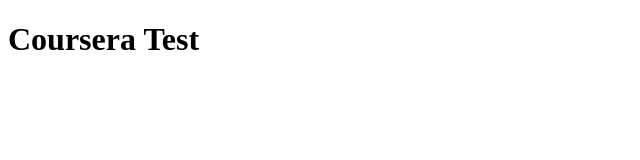
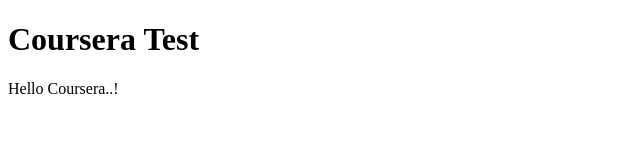
Before and after one commit to Chandoo0/coursera-test, a plain HTML site: page site/index.html in a window 1280 px wide. Shown: the whole page, without its empty margins (0-640 px from the left). Drawn offline with Linux system fonts and the light colour scheme.

Commit message:
feat: added greetings

```diff
--- a/site/index.html
+++ b/site/index.html
@@ -7,5 +7,6 @@
   </head>
   <body>
     <h1>Coursera Test</h1>
+    <p>Hello Coursera..!</p>
   </body>
 </html>
```
